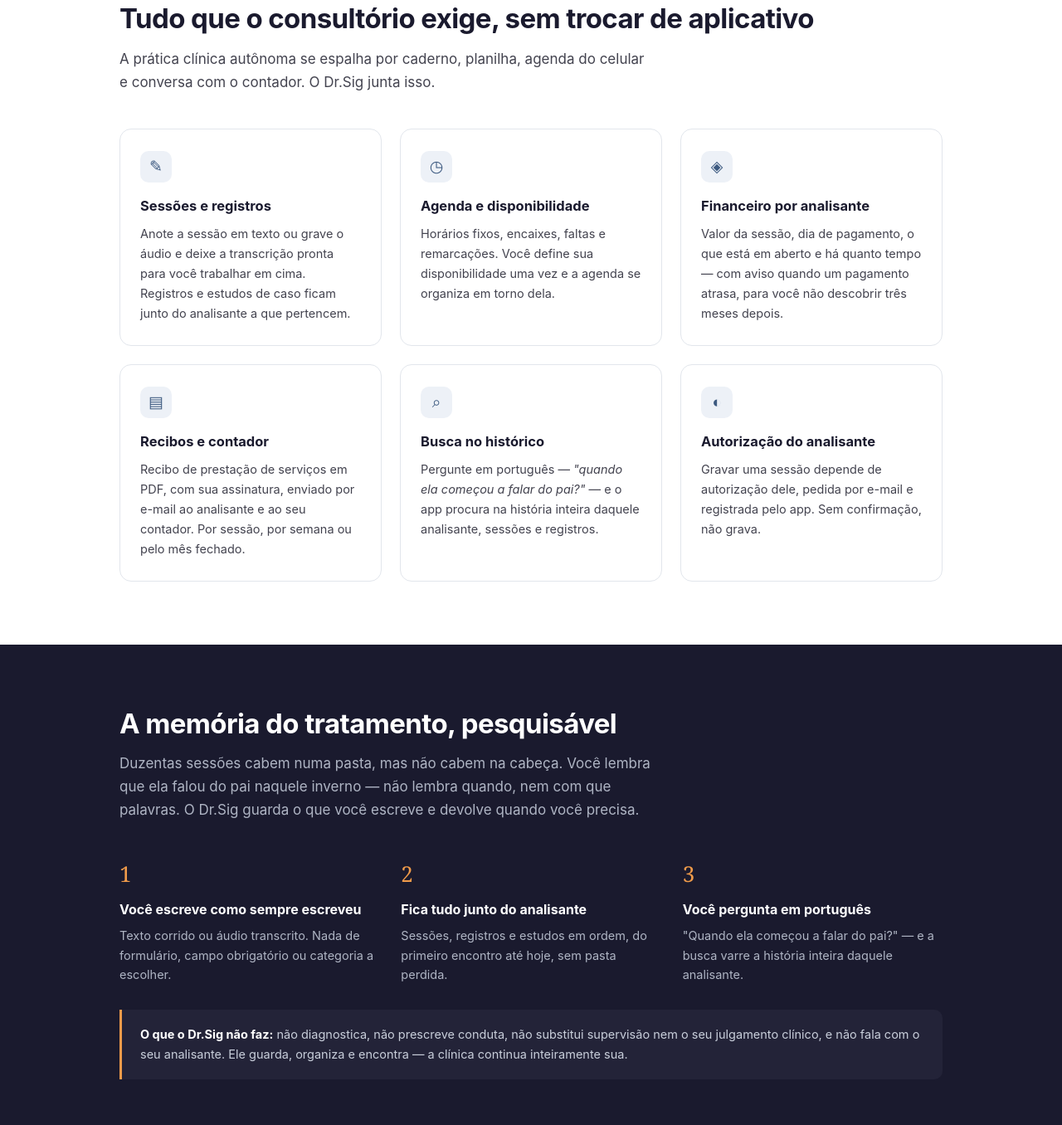
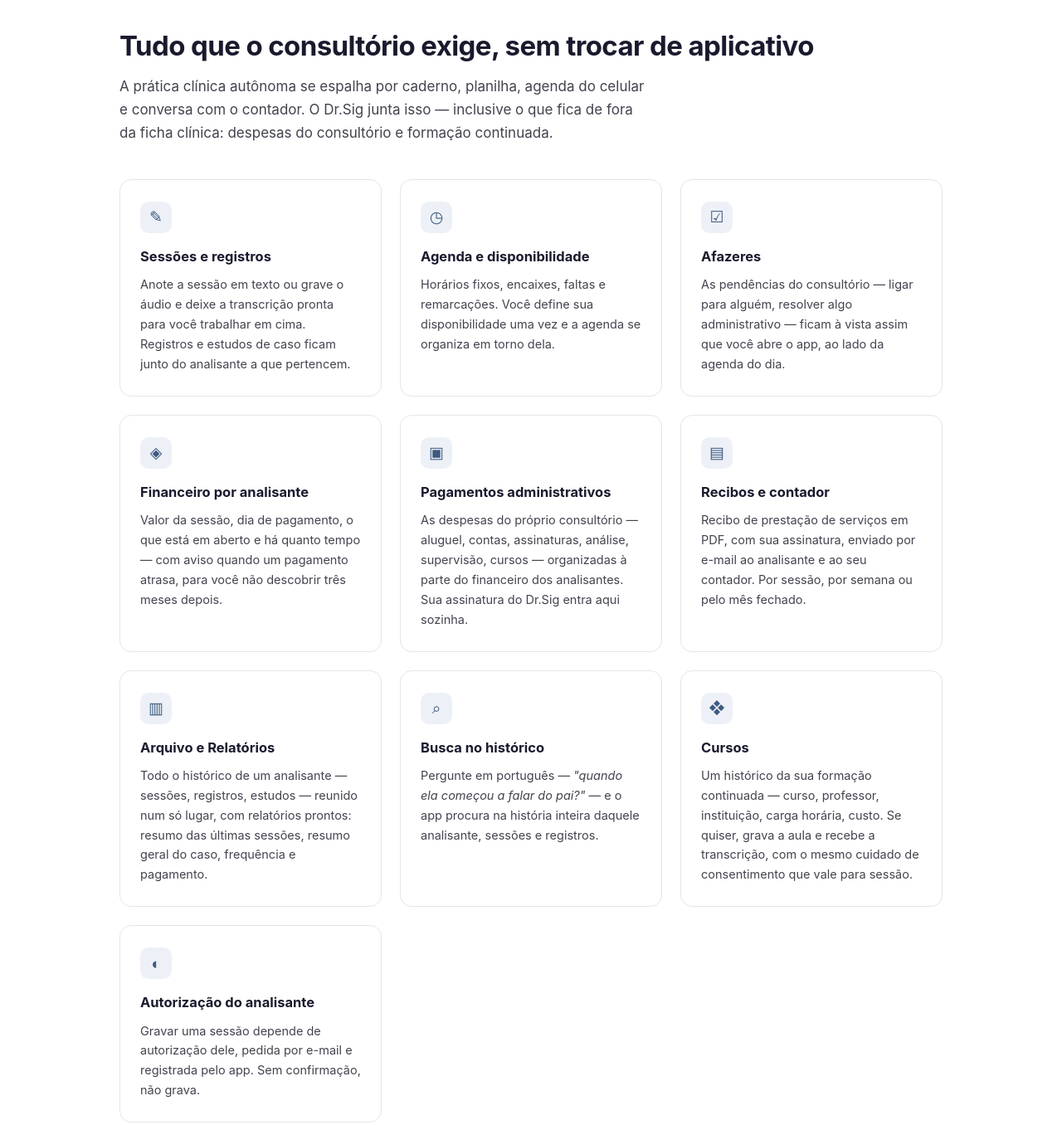
Before and after one commit to paulovsp/drsig-site, a plain HTML site: page index.html in a window 1280 px wide. Shown: the part 728-2084 px from the top of the page at 83% size. Drawn offline with Linux system fonts and the light colour scheme.

Commit message:
Alinha o site com as novas funções: Afazeres, Pagamentos administrativos, Arquivo e Relatórios, Cursos

```diff
--- a/index.html
+++ b/index.html
@@ -5,9 +5,9 @@
 <meta charset="utf-8" />
 <meta name="viewport" content="width=device-width, initial-scale=1" />
 <title>Dr.Sig — o consultório e a escuta, no mesmo lugar</title>
-<meta name="description" content="Dr.Sig organiza a prática de quem faz psicoterapia: sessões, registros, agenda, recibos — e uma busca em português dentro de tudo que você já escreveu." />
+<meta name="description" content="Dr.Sig organiza a prática de quem faz psicoterapia: sessões, registros, agenda, afazeres, pagamentos administrativos e formação continuada — com relatórios prontos e busca em português dentro de tudo que você já escreveu." />
 <meta property="og:title" content="Dr.Sig — o consultório e a escuta, no mesmo lugar" />
-<meta property="og:description" content="Sessões, registros, agenda e recibos num app só. E a memória do tratamento, pesquisável." />
+<meta property="og:description" content="Sessões, registros, agenda, pagamentos administrativos e formação continuada num app só. E a memória do tratamento, pesquisável." />
 <meta property="og:type" content="website" />
 <meta property="og:url" content="https://drsig.com.br" />
 <meta name="theme-color" content="#3D5A80" />
@@ -182,8 +182,9 @@ footer a:hover { color: #fff; text-decoration: underline; }
 <div class="wrap">
 <h1>O consultório e a escuta, no mesmo lugar.</h1>
 <p class="sub">
-Dr.Sig reúne agenda, registros de sessão, cobrança e recibos num aplicativo só — e acrescenta
-o que nenhuma agenda dá: tudo o que você escreveu, pesquisável em português.
+Dr.Sig reúne agenda, afazeres, registros de sessão, cobrança e recibos — e organiza também o
+lado administrativo do consultório: pagamentos, despesas e formação continuada. Tudo com o
+que nenhuma agenda dá: o que você escreveu, pesquisável em português.
 </p>
 <div class="acoes">
 <a href="#acesso" class="btn">Ver o plano</a>
@@ -198,7 +199,8 @@ o que nenhuma agenda dá: tudo o que você escreveu, pesquisável em português.
 <h2>Tudo que o consultório exige, sem trocar de aplicativo</h2>
 <p class="intro-secao">
 A prática clínica autônoma se espalha por caderno, planilha, agenda do celular e conversa com
-o contador. O Dr.Sig junta isso.
+o contador. O Dr.Sig junta isso — inclusive o que fica de fora da ficha clínica: despesas do
+consultório e formação continuada.
 </p>
 <div class="grade">
 <div class="cartao">
@@ -218,11 +220,28 @@ a agenda se organiza em torno dela.
 </p>
 </div>
 <div class="cartao">
+<div class="icone">☑</div>
+<h3>Afazeres</h3>
+<p>
+As pendências do consultório — ligar para alguém, resolver algo administrativo — ficam à
+vista assim que você abre o app, ao lado da agenda do dia.
+</p>
+</div>
+<div class="cartao">
 <div class="icone">◈</div>
 <h3>Financeiro por analisante</h3>
 <p>
 Valor da sessão, dia de pagamento, o que está em aberto e há quanto tempo — com aviso
 quando um pagamento atrasa, para você não descobrir três meses depois.
+</p>
+</div>
+<div class="cartao">
+<div class="icone">▣</div>
+<h3>Pagamentos administrativos</h3>
+<p>
+As despesas do próprio consultório — aluguel, contas, assinaturas, análise, supervisão,
+cursos — organizadas à parte do financeiro dos analisantes. Sua assinatura do Dr.Sig entra
+aqui sozinha.
 </p>
 </div>
 <div class="cartao">
@@ -234,11 +253,29 @@ analisante e ao seu contador. Por sessão, por semana ou pelo mês fechado.
 </p>
 </div>
 <div class="cartao">
+<div class="icone">▥</div>
+<h3>Arquivo e Relatórios</h3>
+<p>
+Todo o histórico de um analisante — sessões, registros, estudos — reunido num só lugar, com
+relatórios prontos: resumo das últimas sessões, resumo geral do caso, frequência e
+pagamento.
+</p>
+</div>
+<div class="cartao">
 <div class="icone">⌕</div>
 <h3>Busca no histórico</h3>
 <p>
 Pergunte em português — <em>"quando ela começou a falar do pai?"</em> — e o app procura na
 história inteira daquele analisante, sessões e registros.
+</p>
+</div>
+<div class="cartao">
+<div class="icone">❖</div>
+<h3>Cursos</h3>
+<p>
+Um histórico da sua formação continuada — curso, professor, instituição, carga horária,
+custo. Se quiser, grava a aula e recebe a transcrição, com o mesmo cuidado de consentimento
+que vale para sessão.
 </p>
 </div>
 <div class="cartao">
@@ -297,6 +334,7 @@ concreto:
 <li><span class="marca-item">→</span><div><strong>Isolamento no próprio banco de dados.</strong> Cada conta enxerga apenas os próprios analisantes. A regra é aplicada pelo banco, não pelo aplicativo — um erro de programação não expõe dados de outra profissional.</div></li>
 <li><span class="marca-item">→</span><div><strong>Nome fora do que vai para a IA.</strong> Antes de qualquer envio de texto aos serviços de análise, o nome do analisante é substituído por um identificador genérico e a data de nascimento pela idade. Você continua lendo o nome real na tela.</div></li>
 <li><span class="marca-item">→</span><div><strong>Gravação só com autorização do analisante.</strong> O pedido vai por e-mail para ele, é confirmado com dados de identificação, e sem essa confirmação o app não grava.</div></li>
+<li><span class="marca-item">→</span><div><strong>O mesmo vale para gravar uma aula.</strong> Em Cursos, quem fala é o professor — um terceiro. Antes de gravar, o app pede sua confirmação de que obteve o consentimento dele.</div></li>
 <li><span class="marca-item">→</span><div><strong>Nada de treinar modelo com o seu material.</strong> Os provedores de IA processam o pedido e não usam o conteúdo para treinamento.</div></li>
 <li><span class="marca-item">→</span><div><strong>Exclusão que exclui de verdade.</strong> Apagar a conta apaga tudo em cascata, sem cópia guardada — e o app avisa antes, porque a Resolução CFP 001/2009 pede cinco anos de guarda do registro documental.</div></li>
 <li><span class="marca-item">→</span><div><strong>Entrada por biometria.</strong> Face ID ou digital, para o celular esquecido em cima da mesa não virar um problema.</div></li>
@@ -339,9 +377,10 @@ Os detalhes completos estão na
 <summary>Quanto custa?</summary>
 <p>
 Três formas de assinar: R$ 89 por mês, R$ 414 a cada seis meses (cerca de R$ 69/mês) ou
-R$ 588 por ano (cerca de R$ 49/mês) — sem fidelidade em nenhuma delas. A assinatura inclui
-até R$ 10 por mês em créditos para os recursos que usam IA — transcrição,
-análise e busca. Crédito não usado não se perde: acumula para o mês seguinte.
+R$ 588 por ano (cerca de R$ 49/mês) — sem fidelidade em nenhuma delas, com renovação
+automática na mesma periodicidade do plano contratado. A assinatura inclui até R$ 10 por mês
+em créditos para os recursos que usam IA — transcrição de sessões e de aulas, análise e
+busca. Crédito não usado não se perde: acumula para o mês seguinte.
 </p>
 </details>
 </div>
```
